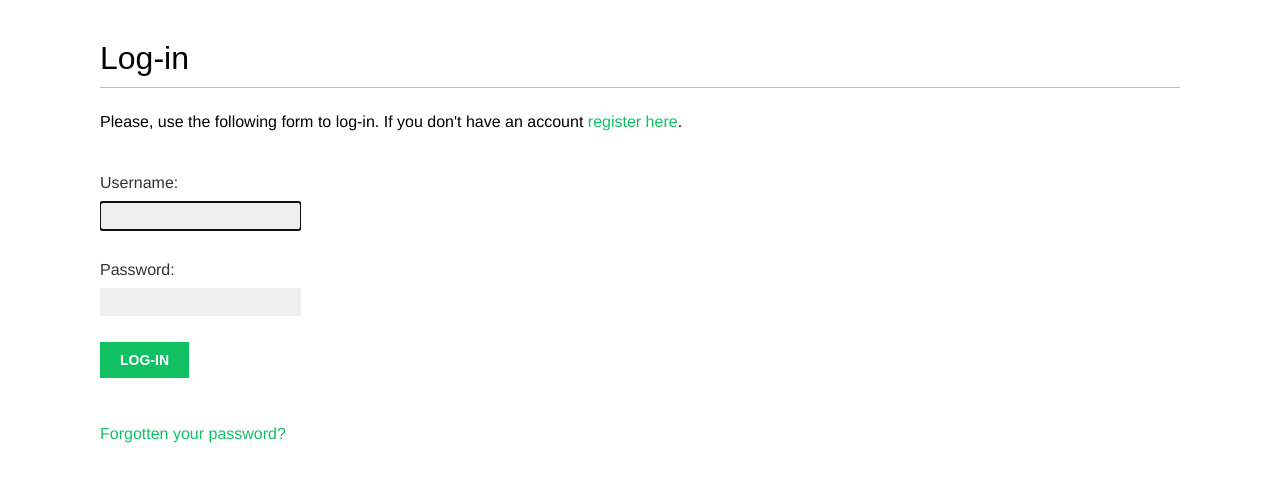
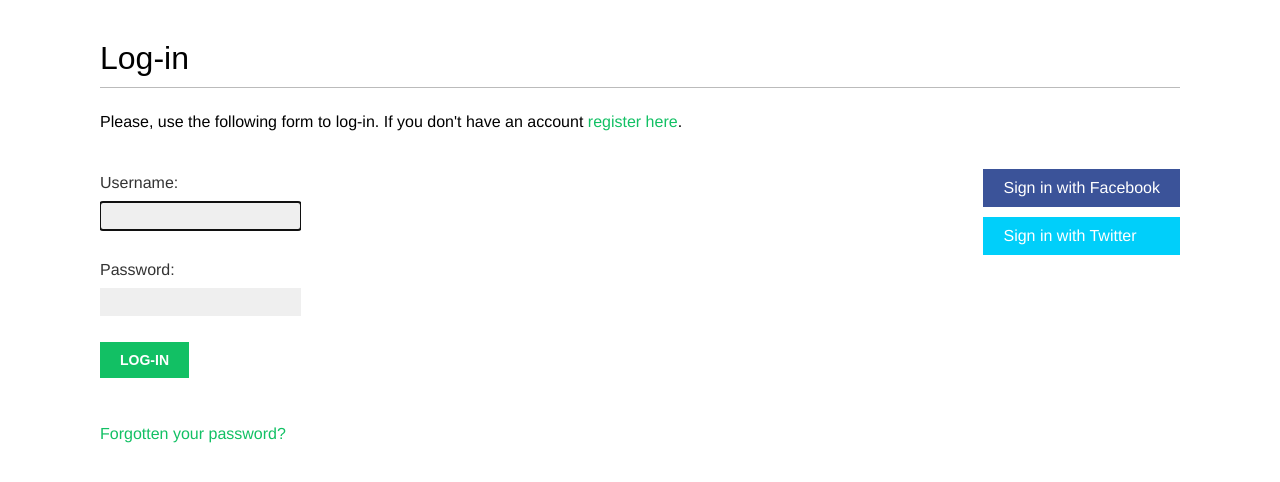
Before and after one commit to homemix/bookmarks, a Django app: page /account/login/ in a window 1280 px wide. Shown: the part 47-529 px from the top of the page. Run offline with Django 4.2, Linux system fonts and the light colour scheme; some web fonts are replaced.

Commit message:
ADD: twitter social sign in

```diff
--- a/bookmarks/urls.py
+++ b/bookmarks/urls.py
@@ -14,9 +14,10 @@ Including another URLconf
     2. Add a URL to urlpatterns:  path('blog/', include('blog.urls'))
 """
 from django.contrib import admin
-from django.urls import path,include
+from django.urls import path, include
 
 urlpatterns = [
     path('admin/', admin.site.urls),
     path('account/', include('account.urls')),
+    path('social-auth', include('social_django.urls', namespace='social')),
 ]
--- a/templates/registration/login.html
+++ b/templates/registration/login.html
@@ -26,4 +26,18 @@
             </a>
         </p>
     </div>
+    <div class="social">
+        <ul>
+            <li class="facebook">
+                <a href="{% url "social:begin" "facebook" %}">
+                    Sign in with Facebook
+                </a>
+            </li>
+            <li class="twitter">
+                <a href="{% url "social:begin" "twitter" %}">
+                    Sign in with Twitter
+                </a>
+            </li>
+        </ul>
+    </div>
 {% endblock %}
```
Also changed, not shown: bookmarks/settings.py (+8 -1 lines), db.sqlite3, 2 other files.
